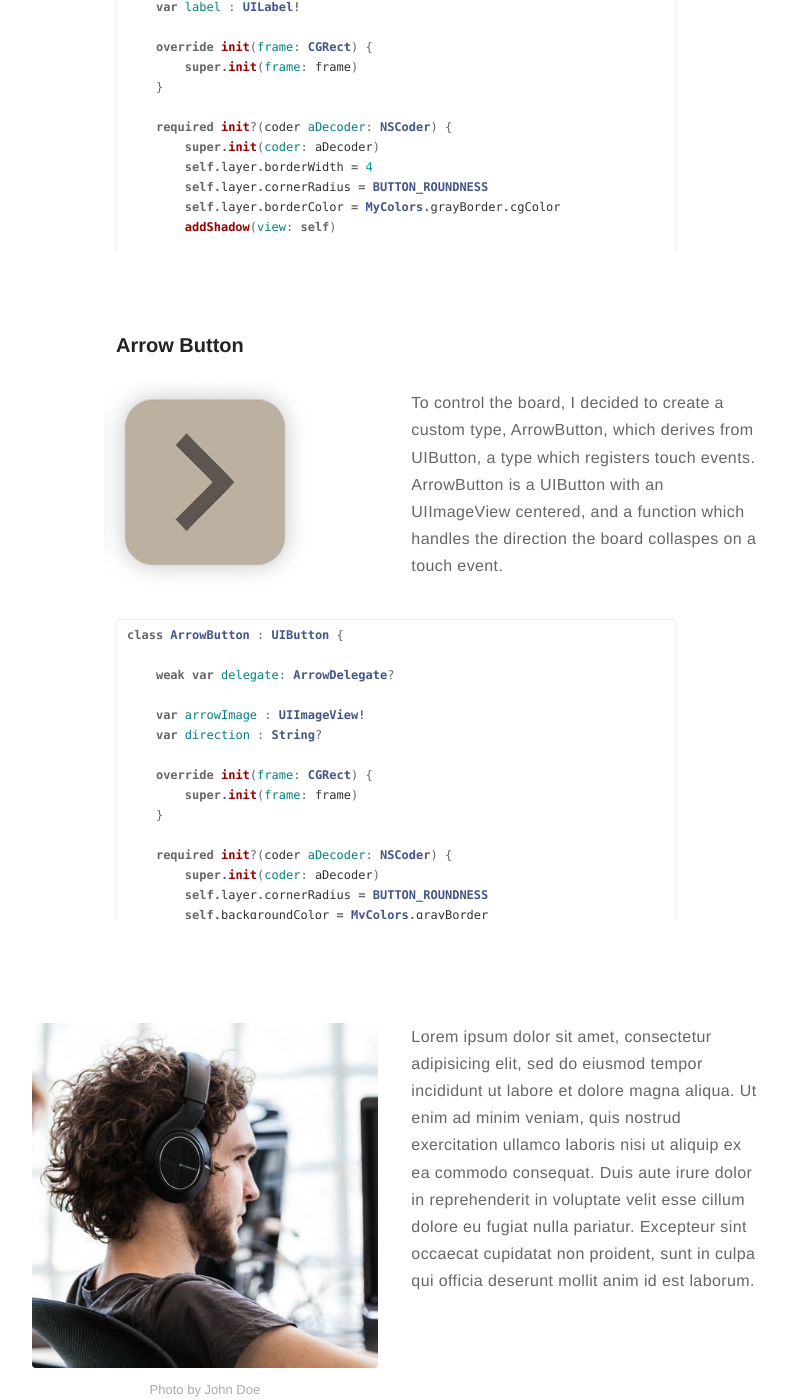
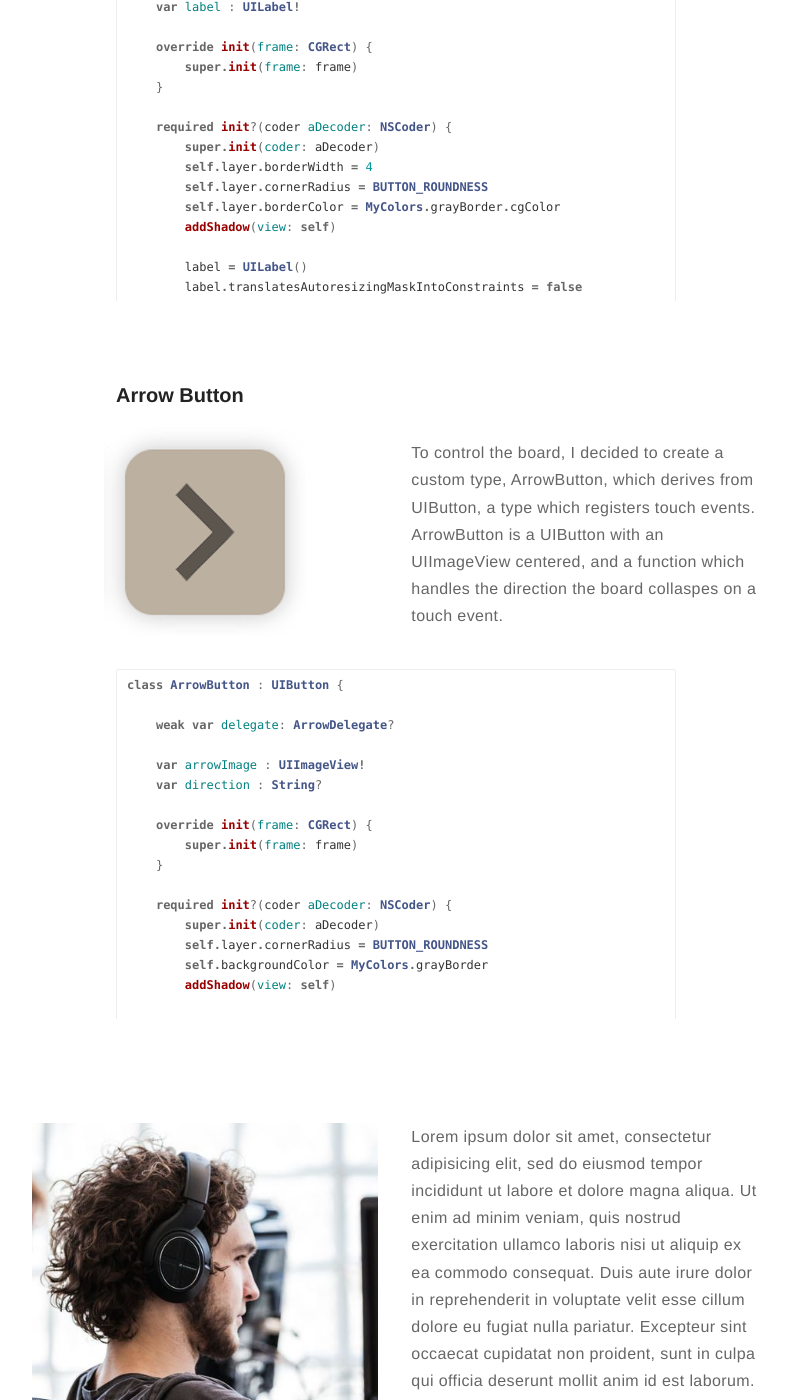
Before and after one commit to eriktanner/SwiftAppBlog, a Jekyll site: the page built from _posts/2019-02-22-2048.markdown, in a window 1280 px wide and 1400 px high, scrolled down 3033 px. Shown: the whole window, without its empty margins (244-1031 px from the left). Built offline with Jekyll 4.4.1, drawn with Linux system fonts in a browser that asks for light colours; comment, search, counter and statistics services are not loaded.

Commit message:
ArrowButton

```diff
--- a/_posts/2019-02-22-2048.markdown
+++ b/_posts/2019-02-22-2048.markdown
@@ -75,7 +75,7 @@ The first class project for CMSC436 was to recreate the popular mobile game 2048
     </div>
 </div>
 
-<div style="max-height: 300px !important; overflow-y: auto !important;">
+<div style="max-height: 350px !important; overflow-y: auto !important;">
 {% highlight swift %}
 class GridButton : UIView {
 
@@ -141,7 +141,7 @@ class GridButton : UIView {
     </div>
 </div>
 
-<div style="max-height: 300px !important; overflow-y: auto !important;">
+<div style="max-height: 350px !important; overflow-y: auto !important;">
 {% highlight swift %}
 class ArrowButton : UIButton {
 
```
